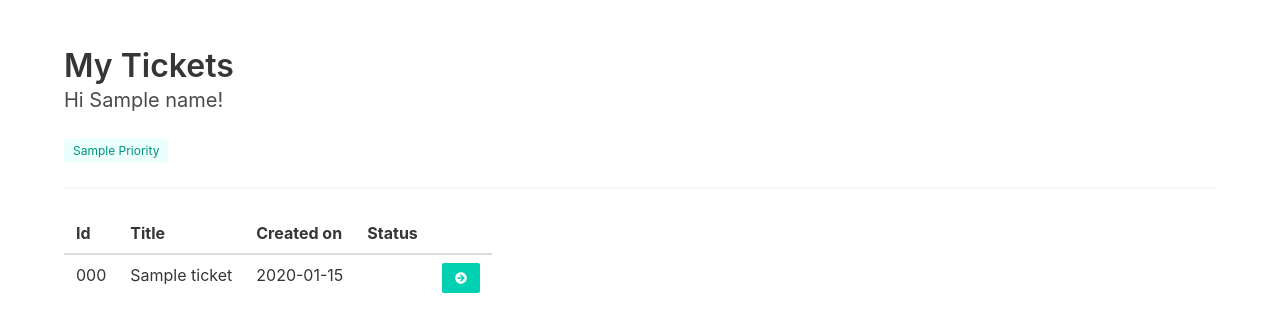
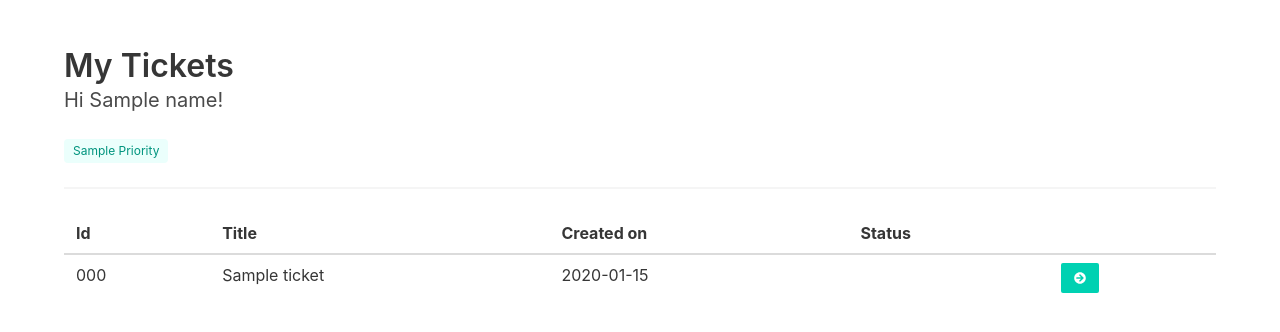
Before and after one commit to Technicalarpan/etsuppo, a Flask app: template templates/index.html in a window 1280 px wide. Shown: the top 332 px of the page. Run offline with Flask 2, Linux system fonts and the light colour scheme; the template is opened without the code that fills it: most values are stand-ins (such as "Sample title", 1, 10 or a date in 2020); some libraries are stand-ins or nearby versions.

Commit message:
Update index.html

```diff
--- a/templates/index.html
+++ b/templates/index.html
@@ -15,7 +15,7 @@
 	<span class="tag is-primary is-light">{{ p }} Priority</span>
 
 	<hr>
-	<table class="table">
+	<table class="table is-fullwidth">
 	<thead>
 	<th>Id</th><th>Title</th><th>Created on</th><th>Status</th><th></th>
 	</thead>
```
